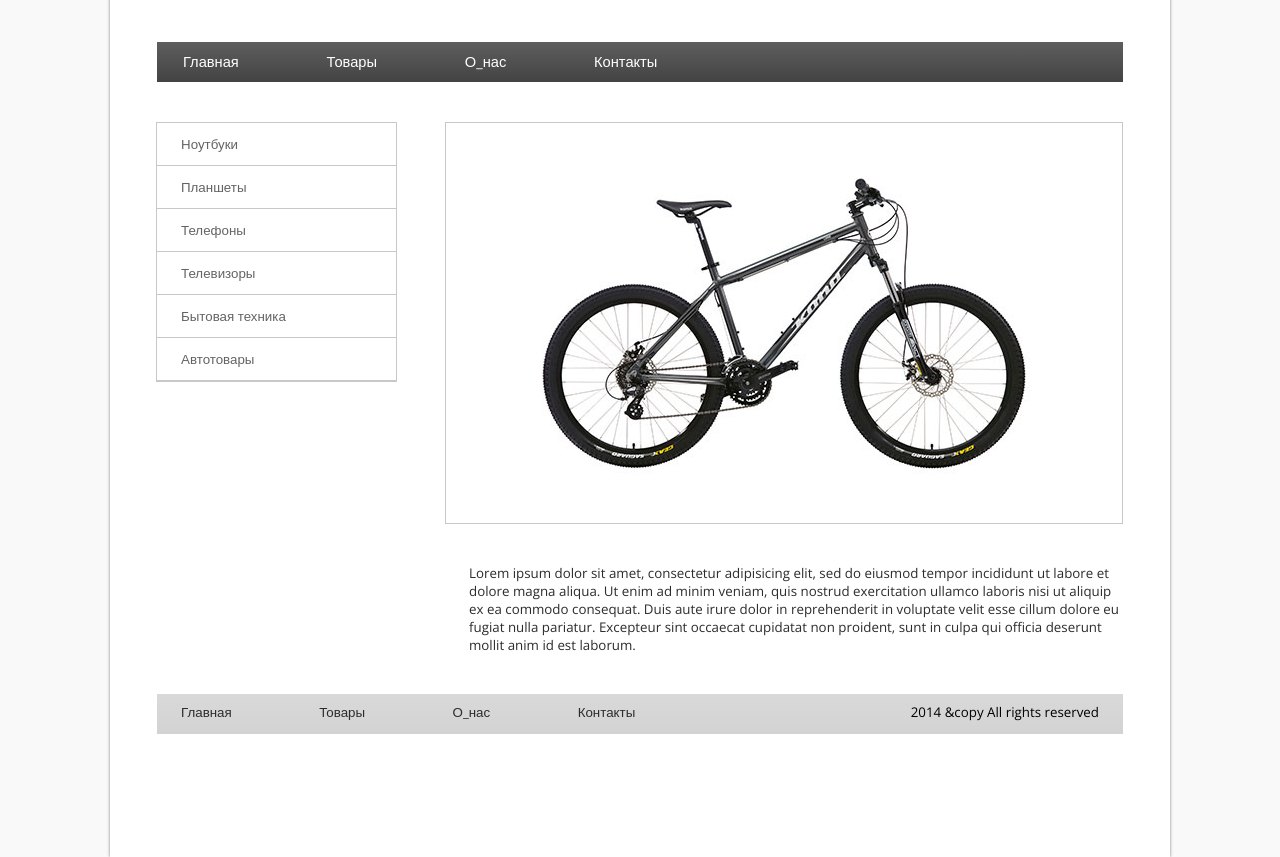
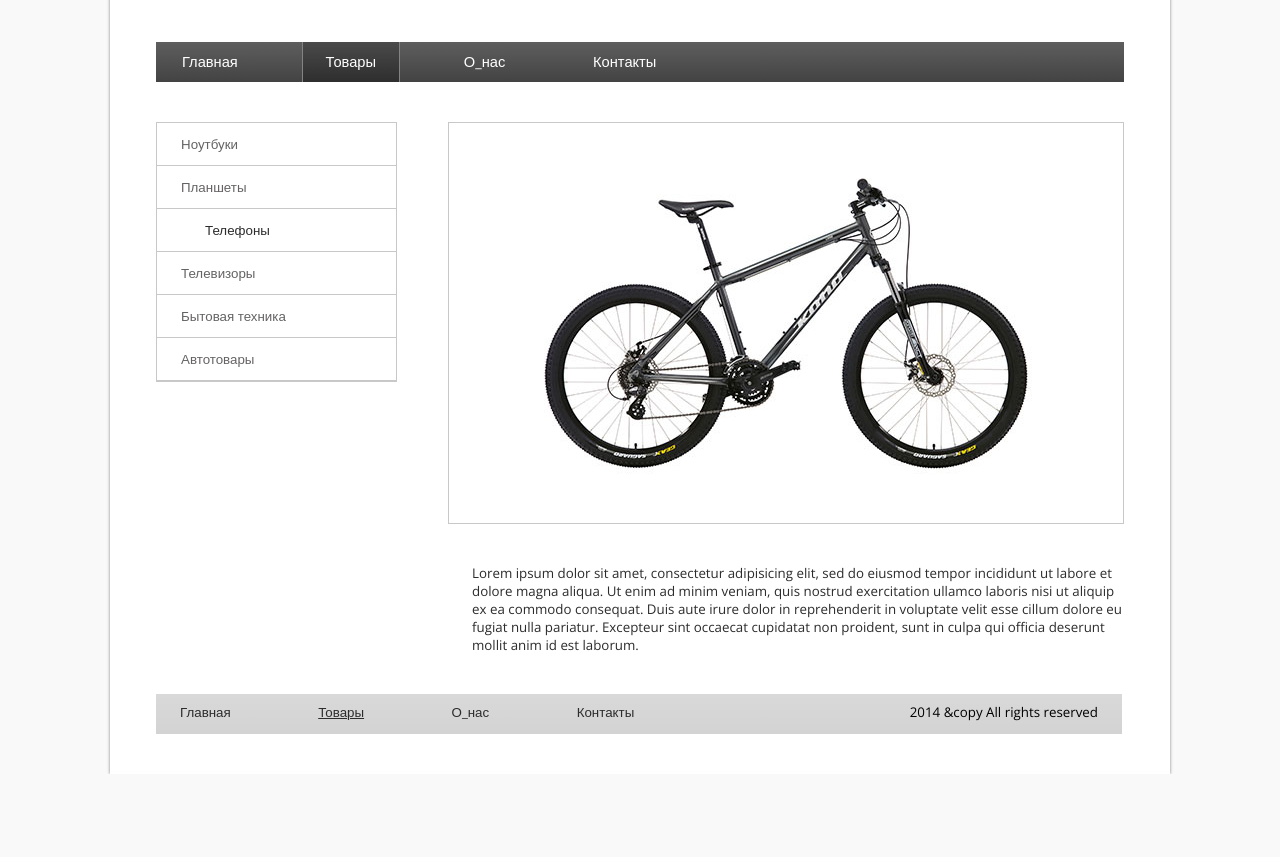
Before and after one commit to Andrey2304/andrey2304.github.io, a plain HTML site: page module03/index.html in a window 1280 px wide. Shown: the part 93-950 px from the top of the page. After the commit the page ends 867 px from the top, so only its background shows below. Drawn offline with nearby package versions, Linux system fonts and the light colour scheme.

Commit message:
modified index.html and style.css

```diff
--- a/module03/css/style.css
+++ b/module03/css/style.css
@@ -6,29 +6,28 @@
 body {
   font-family: 'Open Sans', sans-serif;
   background: #f9f9f9;
-  margin: 0 auto;
 }
 
 .wrapper {
-  width: 1060px;
-  height: 950px;
+  width: 968px;
   background-color: white;
   box-shadow: 0 0 3px grey;
   margin: 0 auto;
+  padding: 40px 46px;
 }
 
 .logo {
   width: 145px;
   height: 40px;
-  margin-top: 50px;
-  margin-left: 46px;
+  margin-top: 10px;
+  margin-bottom: 40px;
 }
 
 header {
   background: linear-gradient(to top, #444343, #5e5e5e);
-  width: 966px;
+  width: 968px;
   height: 40px;
-  margin: 40px auto;
+  margin-bottom: 40px;
   font-size: 11pt;
 }
 
@@ -48,13 +47,14 @@ header {
   margin-right: 36px;
 }
 
-.menu a:hover {
+.menu a.active {
   background: linear-gradient(to top, #2e2e2e, #4a4a4a);
   border-left: 1px solid #838383;
   border-right: 1px solid #838383;
   padding-left: 23px;
   padding-right: 23px;
 }
+
 aside {
   float: left;
 }
@@ -63,7 +63,6 @@ aside {
   width: 239px;
   list-style-type: none;
   border: 1px solid #c8c8c8;
-  margin: auto 46px;
 }
 
 .navigation li {
@@ -77,13 +76,14 @@ aside {
   color: #656363;
 }
 
-.navigation a:hover {
+.navigation a.active {
   margin-left: 24px;
   color: #2c2c2c;
 }
 .content {
+  float: right;
   width: 676px;
-  margin-left: 335px;
+  padding-bottom: 40px;
 }
 .content p {
   padding-left: 24px;
@@ -93,18 +93,13 @@ aside {
 }
 
 .bike {
-  width: 676px;
+  width: 674px;
   height: 400px;
   border: 1px solid #c8c8c8;
-  position: relative;
-}
-
-.bike img {
-  position: absolute;
-  top: 50%;
-  left: 50%;
-  margin-top: -153px;
-  margin-left: -250px;
+  display: block;
+  background-image: url(../img/bike.jpg);
+  background-position: center center;
+  background-repeat: no-repeat;
 }
 
 footer {
@@ -113,8 +108,8 @@ footer {
   background-blend-mode: overlay;
   width: 966px;
   height: 40px;
-  margin: 40px auto;
   font-size: 10pt;
+  clear: both;
 }
 
 .botmenu li {
@@ -129,7 +124,7 @@ footer {
   margin-right: 36px;
 }
 
-.botmenu a:hover {
+.botmenu a.active {
   text-decoration: underline;
 }
 
--- a/module03/index.html
+++ b/module03/index.html
@@ -16,7 +16,7 @@
       <header>
         <ul class="menu">
           <li> <a href="">Главная</a></li>
-          <li> <a href="">Товары</a></li>
+          <li> <a href="" class="active">Товары</a></li>
           <li> <a href="">О_нас</a></li>
           <li> <a href="">Контакты</a></li>
         </ul>
@@ -27,7 +27,7 @@
         <ul class="navigation">
           <li> <a href="">Ноутбуки</a></li>
           <li> <a href="">Планшеты</a></li>
-          <li> <a href="">Телефоны</a></li>
+          <li> <a href="" class="active">Телефоны</a></li>
           <li> <a href="">Телевизоры</a></li>
           <li> <a href="">Бытовая техника</a></li>
           <li> <a href="">Автотовары</a></li>
@@ -37,7 +37,7 @@
       <!-- Content -->
       <div class="content">
         <div class="bike">
-          <img src="img/bike.jpg" alt="bike"/>
+        <!--  <img src="img/bike.jpg" alt="bike"/> -->
         </div>
         <p>
           Lorem ipsum dolor sit amet, consectetur adipisicing elit, sed do eiusmod tempor incididunt ut labore et dolore magna aliqua. Ut enim ad minim veniam, quis nostrud exercitation ullamco laboris nisi ut aliquip ex ea commodo consequat. Duis aute irure dolor in reprehenderit in voluptate velit esse cillum dolore eu fugiat nulla pariatur. Excepteur sint occaecat cupidatat non proident, sunt in culpa qui officia deserunt mollit anim id est laborum.
@@ -48,7 +48,7 @@
       <footer>
         <ul class="botmenu">
           <li> <a href="">Главная</a></li>
-          <li> <a href="">Товары</a></li>
+          <li> <a href="" class="active">Товары</a></li>
           <li> <a href="">О_нас</a></li>
           <li> <a href="">Контакты</a></li>
           <li></li>
```
Also changed, not shown: 1 other file.
